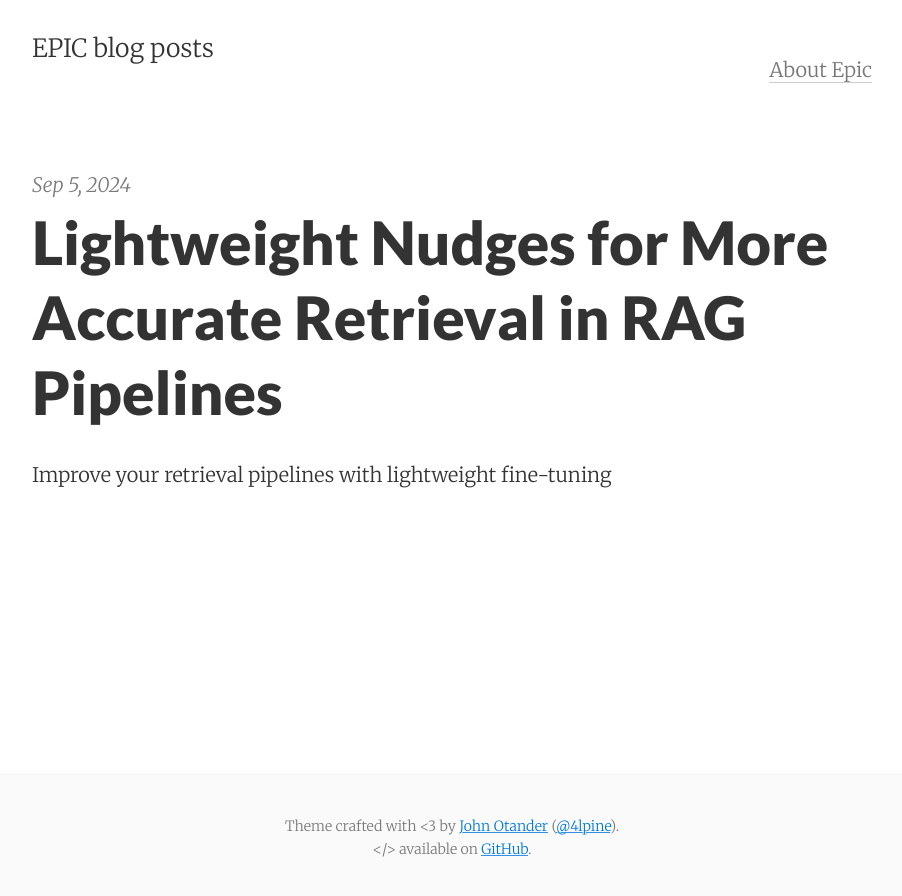
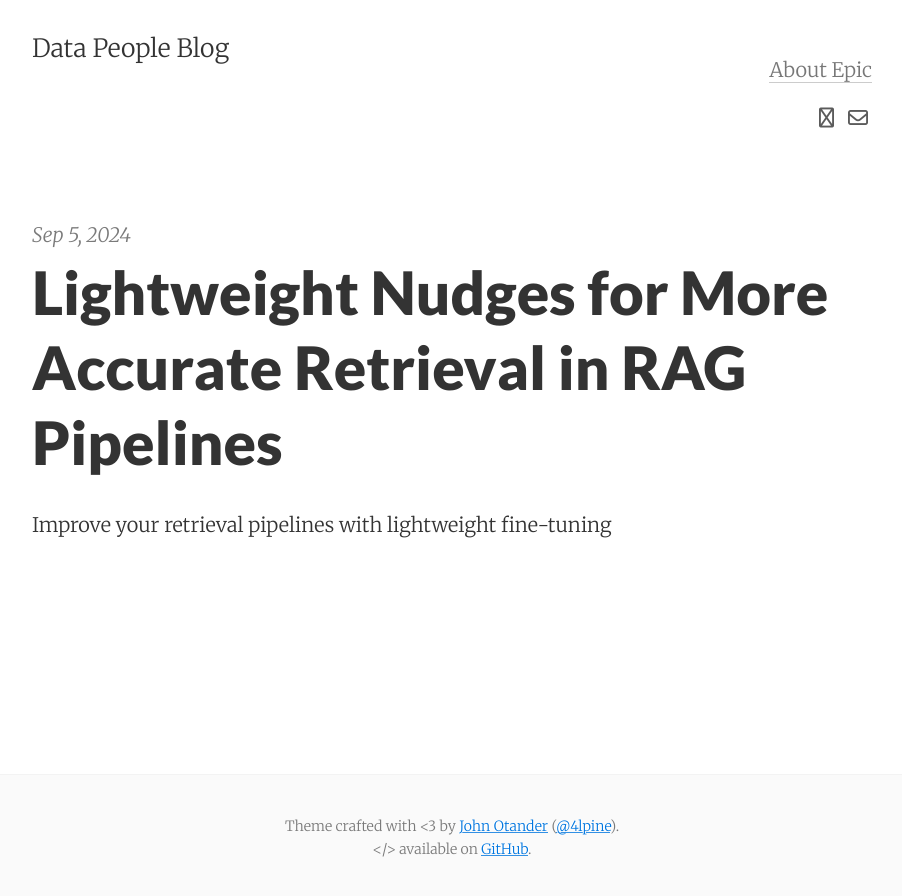
Before and after one commit to data-people-group/data-people-group.github.io, a Jekyll site: the page built from index.html, in a window 1280 px wide. Shown: the top 896 px of the page, without its empty margins (188-1090 px from the left). Built offline with Jekyll 4.4.1, drawn with Linux system fonts in a browser that asks for light colours; nearby versions of some CDN libraries; the list of posts is cut into pages by our own code.

Commit message:
Update _config.yml

```diff
--- a/_config.yml
+++ b/_config.yml
@@ -1,8 +1,8 @@
 # Site settings
-title:       EPIC blog posts
-email:       your_email@example.com
-author:      John Otander
-description: "Blog posts about data"
+title:       Data People Blog
+email:       adityagp@berkeley.edu
+author:      Data People
+description: "A research blog on next-generation data infrastructure that is usable, intelligent, and efficient"
 baseurl: ""
 url: "https://data-people-group.github.io"
 date_format: "%b %-d, %Y"
@@ -20,15 +20,15 @@ bing_verification:
 
 # Optional features
 animated:             false
-show_related_posts:   false
+show_related_posts:   true
 show_post_footers:    false
-show_social_icons:    false
+show_social_icons:    true
 ajaxify_contact_form: false
-enable_mathjax: false
+enable_mathjax: true
 extended_fonts: false
 enable_anchorjs: false
 # Preview image for social media aka og:image and twitter:image
-post_preview_image: false
+post_preview_image: true
 
 # Facebook Page integration
 # (for instant articles and other stuff)
@@ -64,17 +64,17 @@ telegram_username:
 vk_id:
 
 # Post sharing icons
-show_sharing_icons: false
+show_sharing_icons: true
 # Change to 'true' to enable individual icons
-share_facebook: false
-share_twitter: false
+share_facebook: true
+share_twitter: true
 share_googleplus: false
-share_linkedin: false
+share_linkedin: true
 share_digg: false
 share_tumblr: false
-share_reddit: false
+share_reddit: true
 share_stumbleupon: false
-share_hackernews: false
+share_hackernews: true
 
 text:
   pagination:
```
